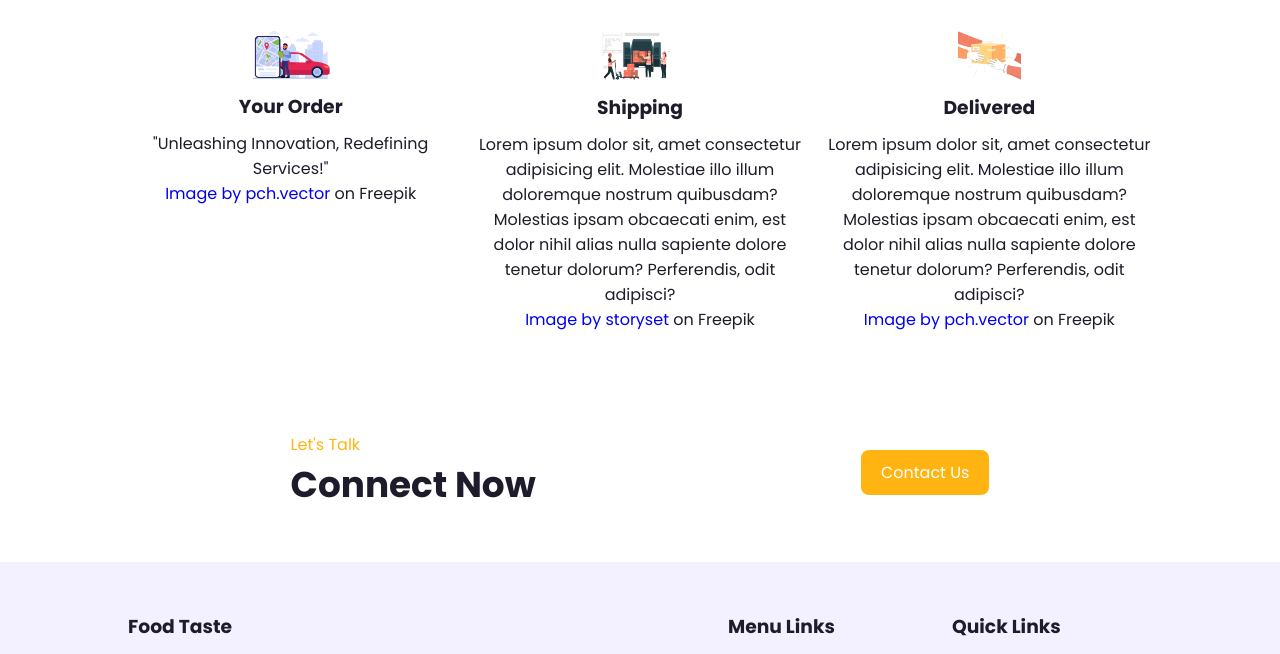
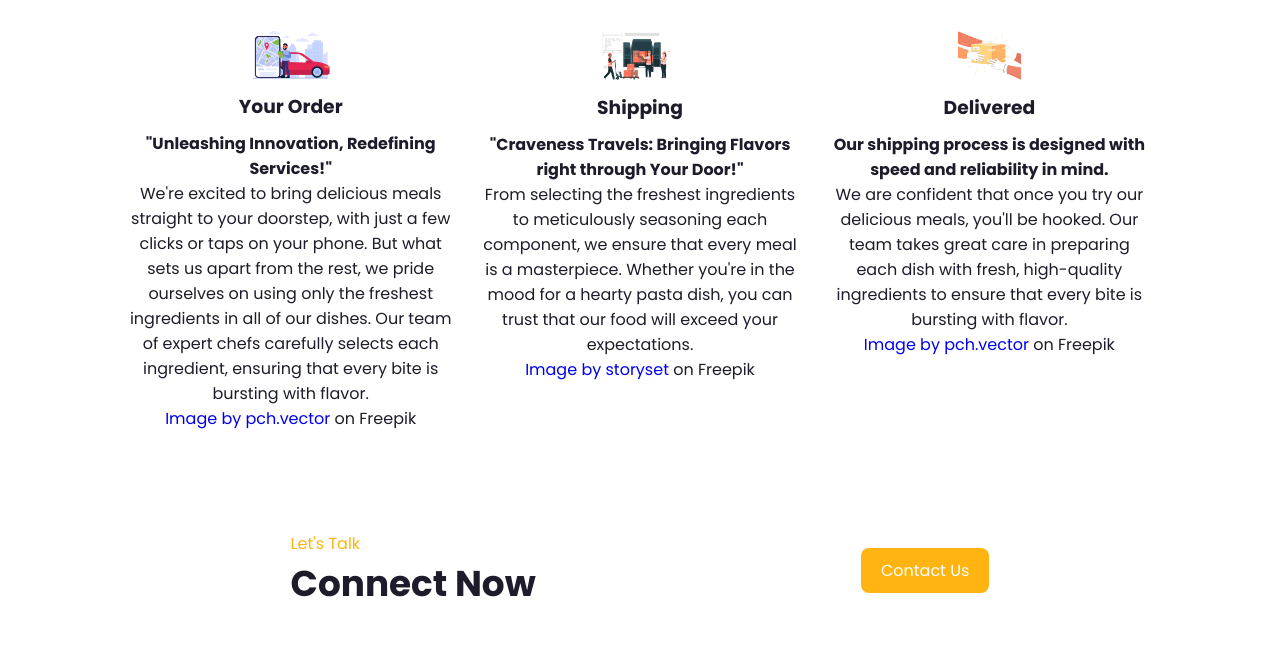
Before and after one commit to Lizzbelle/thecravepotion, a plain HTML site: page index.html in a window 1280 px wide. Shown: the part 2304-2958 px from the top of the page. Drawn offline with nearby package versions, Linux system fonts and the light colour scheme.

Commit message:
Update index.html

```diff
--- a/index.html
+++ b/index.html
@@ -116,21 +116,24 @@
 		<div class="s-box">
 			<img src="img/Your Order.png" alt="Your Order">
 			<h3>Your Order</h3>
-			<p>"Unleashing Innovation, Redefining Services!"</p>
+			<p><strong>"Unleashing Innovation, Redefining Services!"</strong></p>
+			<p>We're excited to bring delicious meals straight to your doorstep, with just a few clicks or taps on your phone. But what sets us apart from the rest, we pride ourselves on using only the freshest ingredients in all of our dishes. Our team of expert chefs carefully selects each ingredient, ensuring that every bite is bursting with flavor.</p>
 			<p><a href="https://www.freepik.com/free-vector/man-searching-car-rent_9650068.htm#query=location%20with%20car&position=12&from_view=search&track=ais">Image by pch.vector</a> on Freepik</p>
 		</div>
 		<!--box 2-->
 		<div class="s-box">
 			<img src="img/Shipping.png" alt="Shipping">
 			<h3>Shipping</h3>
-			<p>Lorem ipsum dolor sit, amet consectetur adipisicing elit. Molestiae illo illum doloremque nostrum quibusdam? Molestias ipsam obcaecati enim, est dolor nihil alias nulla sapiente dolore tenetur dolorum? Perferendis, odit adipisci?</p>
+			<p><strong>"Craveness Travels: Bringing Flavors right through Your Door!"</strong></p>
+			<p>From selecting the freshest ingredients to meticulously seasoning each component, we ensure that every meal is a masterpiece. Whether you're in the mood for a hearty pasta dish, you can trust that our food will exceed your expectations.</p>
 			<p class="pi"><a href="https://www.freepik.com/free-vector/loading-van-warehouse-concept-illustration_44955466.htm#query=shipping&position=48&from_view=search&track=sph">Image by storyset</a> on Freepik</p>
 		</div>
 		<!--box 3-->
 		<div class="s-box">
 			<img src="img/Delivered.png" alt="Delivered">
 			<h3>Delivered</h3>
-			<p>Lorem ipsum dolor sit, amet consectetur adipisicing elit. Molestiae illo illum doloremque nostrum quibusdam? Molestias ipsam obcaecati enim, est dolor nihil alias nulla sapiente dolore tenetur dolorum? Perferendis, odit adipisci?</p>
+			<p><strong>Our shipping process is designed with speed and reliability in mind.</strong></p>
+			<p>We are confident that once you try our delicious meals, you'll be hooked. Our team takes great care in preparing each dish with fresh, high-quality ingredients to ensure that every bite is bursting with flavor.</p>
 			<a href="https://www.freepik.com/free-vector/object-carton-box-passed-from-delivers-hands-clients-hands-white-background-courier-handing-gift-box-customer-flat-vector-illustration-fast-delivery-transportation-concept_22343942.htm#query=shipping&position=43&from_view=search&track=sph">Image by pch.vector</a> on Freepik
 		</div>
 	</div>
```
